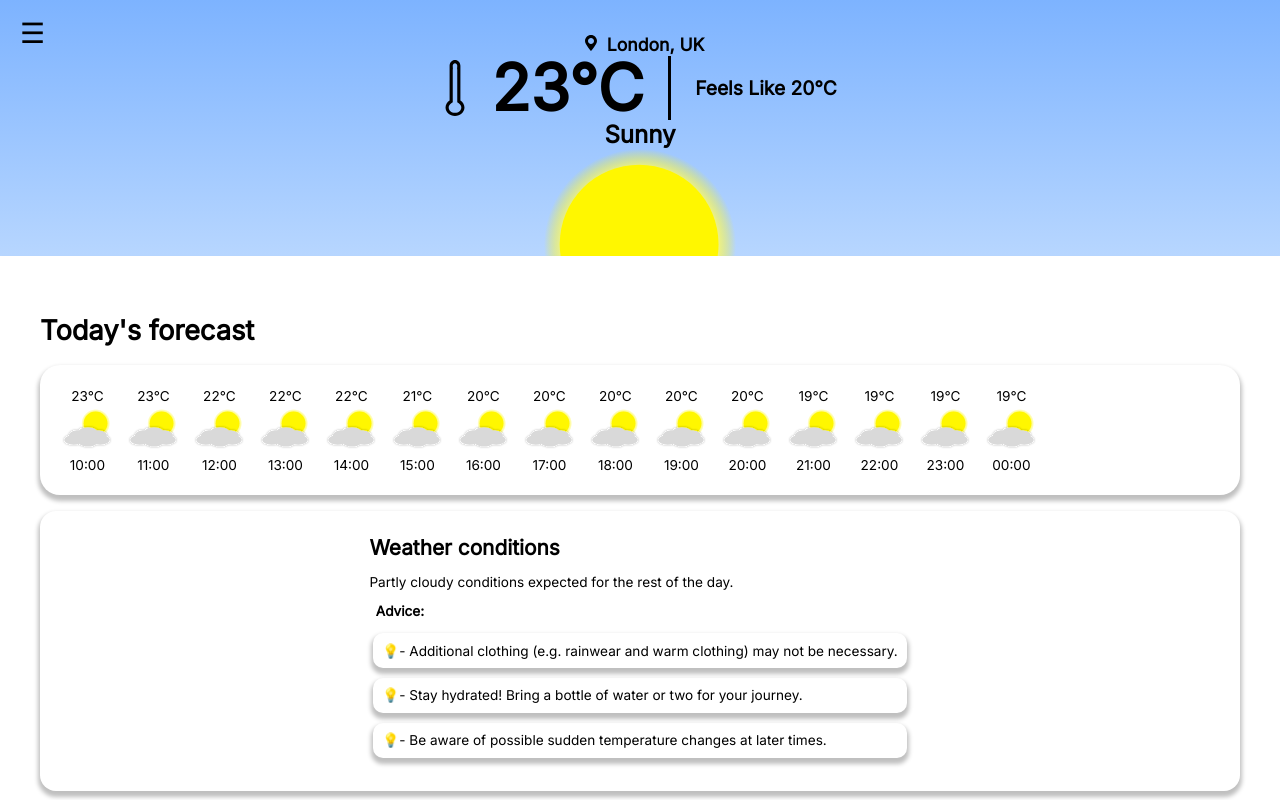
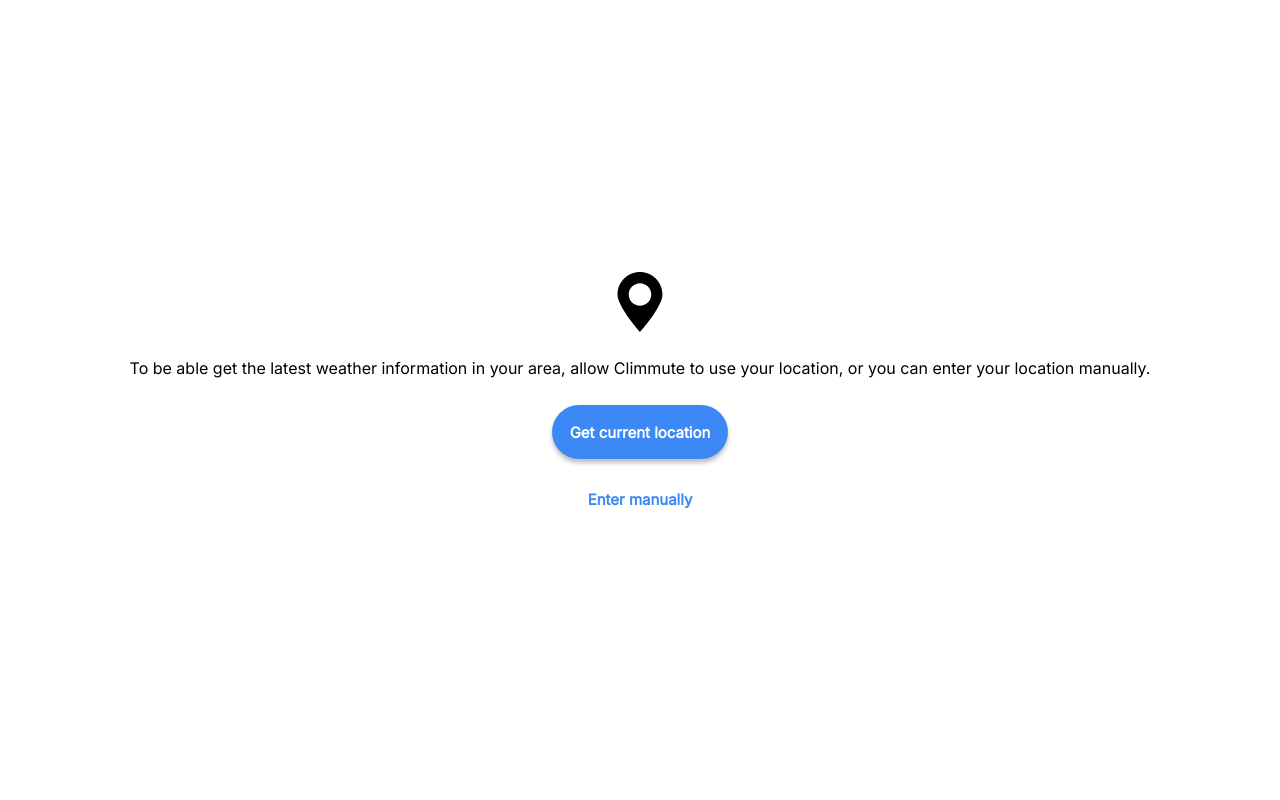
Before and after one commit to RoaringFire/gui-weather-app, a React (Vite) app: page / in a window 1280 px wide. Shown: the top 800 px of the page. Built offline with nearby package versions, Linux system fonts and the light colour scheme; no server answers.

Commit message:
form for getting user's location working

```diff
--- a/src/App.jsx
+++ b/src/App.jsx
@@ -1,13 +1,15 @@
 import { BrowserRouter } from 'react-router-dom'
 
 import './App.css'
-import HomePage from "./HomePage.jsx"
+import HomePage from "./HomePage.jsx";
+import LocationPrompt from './components/LocationPrompt.jsx';
 
 function App() {
   return (
     <>
       <BrowserRouter>
-        <HomePage />
+        {/* <HomePage /> testing the location prompt right now - maybe uncomment this and find a way to make the location and home page work together */}
+        <LocationPrompt />
       </BrowserRouter>
     </>
   )
--- /dev/null
+++ b/src/Components/LocationPrompt.jsx
@@ -0,0 +1,89 @@
+import { useState } from "react";
+import LocationPin from "./vector_icons/LocationPin.jsx";
+import axios from "axios";
+import "../styles/LocationPromptStyles.css";
+
+function LocationPrompt() {
+    const [option, setOption] = useState("auto"); // option to either manually type the location or get the current location automatically
+    const [locationsList, setLocationsList] = useState([]); // list to autocomplete locations fetched from the api
+    const [locationSelected, setLocationSelected] = useState(false);
+
+    // location information
+    // use this to display the name of the location and send the coordinates of that location to the api
+    const [locationName, setLocationName] = useState("");
+    const [locationCoords, setLocationCoords] = useState({});
+
+    const getLocationAuto  = () => {
+        navigator.geolocation.getCurrentPosition((position) => {
+            const { latitude, longitude } = position.coords;
+            setLocationCoords({latitude, longitude});
+        });
+    };
+
+    const getLocationByName = async (e) => {
+        // get the first 5 results from the openweather's geocoding api
+        setLocationName(e.target.value);
+
+        const response = await axios.get(
+            `https://geocoding-api.open-meteo.com/v1/search?name=${e.target.value}&count=5&language=en&format=json`
+        );
+
+        console.log(response.data["results"]);
+
+        if(response.data && "results" in response.data)
+            setLocationsList(response.data["results"]);
+        else
+            setLocationsList([])
+    };
+
+    return (
+        <>
+            <div className="locationPrompt">
+                <LocationPin size="60" />
+                {option == "auto" ? <>
+                    <p>To be able get the latest weather information in your area, allow Climmute to use your location, or you can enter your location manually.</p>
+                    <button className="buttonPrimary" onClick={getLocationAuto}>Get current location</button>
+                    <button className="buttonSecondary" onClick={() => setOption("manual")}>Enter manually</button>
+                </>
+                : <>
+                    <p>Please enter your location here:</p>
+                    <div className="locationForm">
+                        <input
+                            type="text"
+                            value={locationName}
+                            onChange={(e) => {
+                                getLocationByName(e);
+                                setLocationSelected(false);
+                            }}
+                        />
+                        <button className="buttonPrimary" onClick={() => {
+
+                        }}><LocationPin size="20" /></button>
+                    </div>
+
+                    { locationsList.length > 0 &&
+                    <div className="searchDropdown">
+                        {locationsList.map((l, i) => (
+                            <button
+                                className="searchDropdownItem"
+                                onClick={() => {
+                                    setLocationName(`${l["name"]}, ${l["admin1"]}, ${l["country"]}`);
+                                    setLocationCoords([ l["latitude"], l["longitude"] ]);
+                                    setLocationsList([]);
+                                    setLocationSelected(true);
+                                }}
+                            >
+                                {l["name"]}, {l["admin1"]}, {l["country"]}
+                            </button>
+                        ))}
+                    </div>
+                    }
+                    <button className="buttonSecondary" onClick={() => setOption("auto")}>&lt;&lt; Get location automatically</button>
+                </>
+                }
+            </div>
+        </>
+    );
+}
+
+export default LocationPrompt;
--- a/src/HomePage.jsx
+++ b/src/HomePage.jsx
@@ -1,10 +1,8 @@
 import { BrowserRouter, Routes, Route, NavLink, useNavigate } from "react-router-dom";
 import { useState } from "react";
-
 // header components
 import NavBar from "./components/NavBar.jsx";
 import WeatherDisplayMain from "./components/FrontPageHeader.jsx";
-
 // main content components
 import "./styles/FrontPageMainStyles.css";
 import WeatherForecastTable from './components/WeatherForecastTable.jsx';
@@ -12,7 +10,6 @@
 import TravelImpactsCard from './components/TravelImpactsCard.jsx';
 import AtmosConditionsCard from "./components/AtmosConditionsCard.jsx";
 import DragDropContainer from "./components/DragDropContainer.jsx";
-
 import Customisation from "./components/Customisation.jsx";
 import Settings from "./components/Settings.jsx";
 
@@ -42,7 +39,6 @@
     const fromIndex = draggableWidgets.findIndex((w) => w.id == draggedWidgetId);
     const toIndex = draggableWidgets.findIndex((w) => w.id == draggedOverContainerId);
     setDraggableWidgets((w) => moveWidget(w, fromIndex, toIndex));
-
     clearState();
   }
 
--- a/src/styles/FrontPageMainStyles.css
+++ b/src/styles/FrontPageMainStyles.css
@@ -147,7 +147,7 @@
 
 .statsTileCard {
     display: flex;
-    flex-direction: column;
+    flex-flow: column;
     flex: 1;
     margin: 0.8rem 0.4rem;
     padding: 1.3rem;
--- /dev/null
+++ b/src/styles/LocationPromptStyles.css
@@ -0,0 +1,83 @@
+.locationPrompt {
+    font-size: 16px;
+    display: flex;
+    flex-flow: column;
+    text-align: center;
+    justify-content: center;
+    align-items: center;
+    width: 100vw;
+    height: 100vh;
+    row-gap: 10px;
+}
+
+.locationPrompt button {
+    font-family: Inter;
+    font-size: 15px;
+    padding: 1.1rem;
+    font-weight: 700;
+    margin-top: 0.1rem;
+    margin-bottom: 0.1rem;
+}
+
+.locationPrompt .buttonPrimary {
+    border: none;
+    color: white;
+    border-radius: 30px;
+    background-color:#3c88f4;
+    box-shadow: 0 4px 4px 0 rgba(0, 0, 0, 0.25);
+}
+
+.locationPrompt .buttonPrimary svg path {
+    fill: white;
+}
+
+.locationPrompt .buttonPrimary:hover, .locationPrompt .buttonSecondary:hover {
+    opacity: 0.8;
+}
+
+.locationPrompt .buttonSecondary {
+    color:#3c88f4;
+    border: none;
+    background: none;
+}
+
+.locationPrompt input[type="text"] {
+    width: max(250px, 30vw);
+    font-family: Inter;
+    font-size: 16px;
+    border-radius: 30px;
+    padding: 1.1rem;
+    border: 1px solid #aaa;
+}
+
+.locationPrompt .locationForm {
+    display: flex;
+    column-gap: 0.5rem;
+}
+
+.locationPrompt .searchDropdown {
+    background-color: white;
+    width: max(250px, 30vw);
+    display: flex;
+    flex-flow: column;
+    text-align: left;
+    box-shadow: 3px 4px 4px 3px rgba(0, 0, 0, 0.25);
+}
+
+.locationPrompt .searchDropdownItem {
+    cursor: pointer;
+    background: none;
+    border: none;
+    align-items: center;
+    font-family: Inter;
+    font-size: 16px;
+    font-style: normal;
+    font-weight: 500;
+    line-height: 22px;
+    padding: 12px;
+    border-bottom: 1px solid #f1f3f4;
+}
+
+.locationPrompt .searchDropdownItem:hover {
+    background: #ddd;
+}
--- a/src/styles/SettingsStyles.css
+++ b/src/styles/SettingsStyles.css
@@ -198,22 +198,32 @@
 
 /* custom select box container styling - set the selectbox to fixed width */
 .customSelectContainer {
+    position: relative; /* "position: relative;" so the arrow can be placed inside the select box*/
     width: 160px;
 }
 
 .customSelectContainer select {
+    appearance: none;
+    font-family: Inter;
     width: 100%;
     padding: 10px 5px 10px 15px;
     font-size: 16px;
-    border: none;
+    border: 1px solid #ccc;
     border-radius: 8px;
-    background-color: #ddd;
-    cursor: pointer;
-    box-shadow: 0 3px 3px 2px rgba(0, 0, 0, 0.15);
 }
 
-/* Optional: Focus state */
+.customSelectContainer::after {
+    content: "▶";
+    font-size: 16px;
+    position: absolute;
+    right: 15px;
+    top: 25%;
+}
+
+.customSelectContainer:focus-within::after { /* change arrow when container's descendant select button is focused */
+    content: "▼";
+}
+
 .customSelectContainer select:focus {
-    outline: none;
-    background-color: #ccc;
+    background-color: #eee;
 }
```
Also changed, not shown: src/Components/LocationManualForm.jsx (added).
